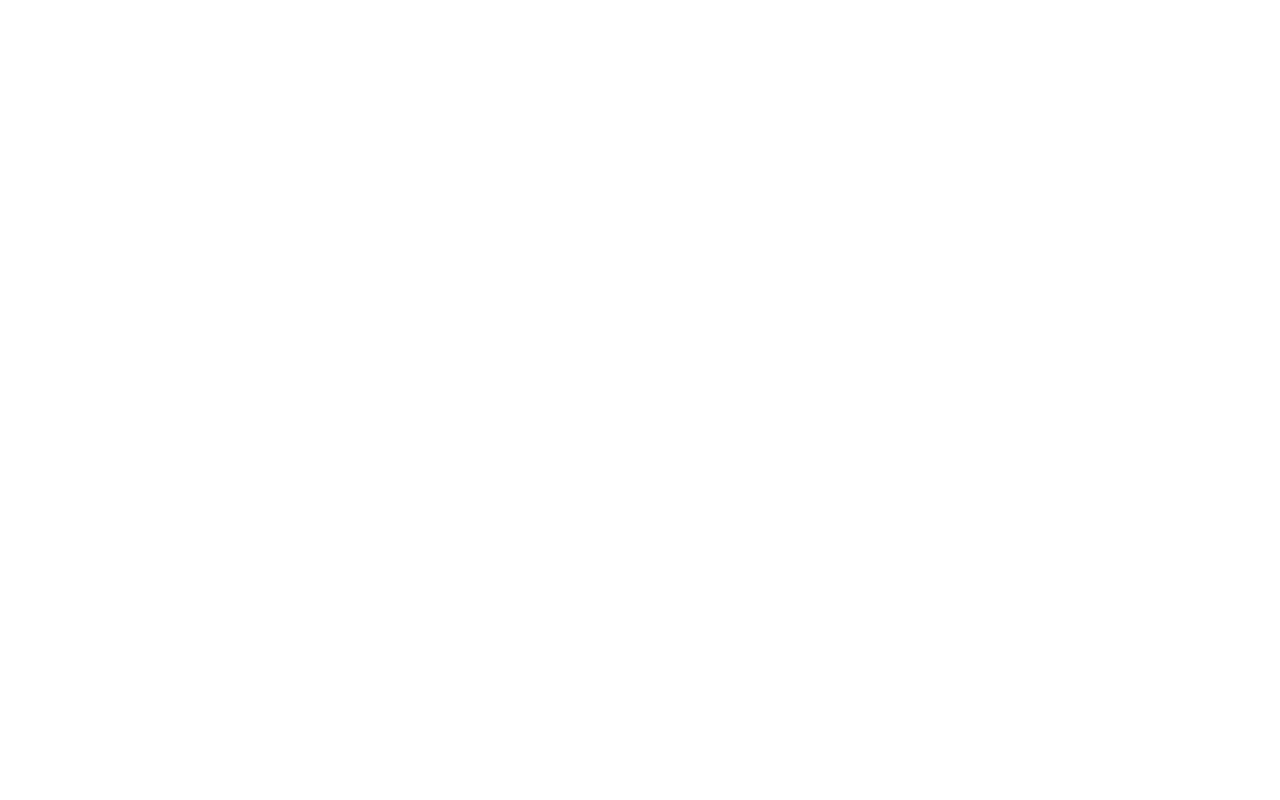
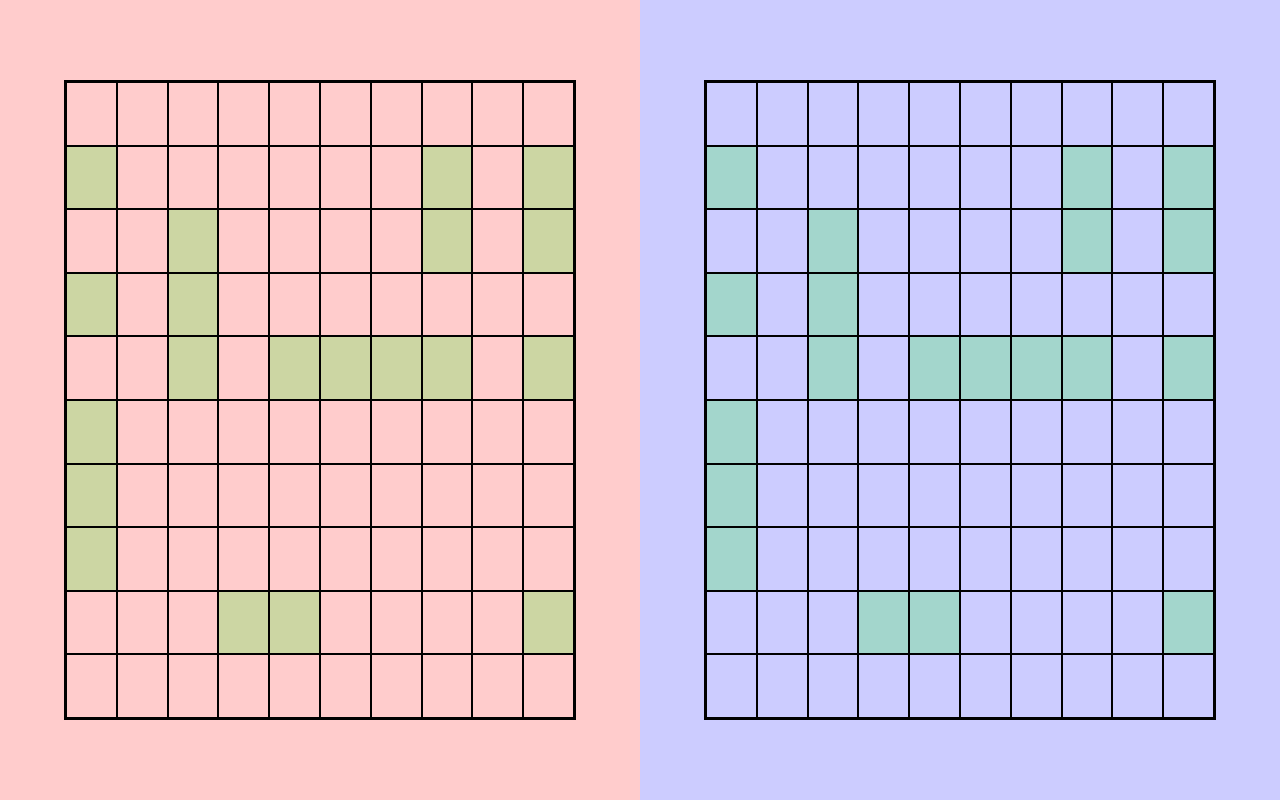
Before and after one commit to wiriim/battleship, a website built with webpack: page src/index.html in a window 1280 px wide. Built offline with nearby package versions, Linux system fonts and the light colour scheme.

Commit message:
Add UI & edit board & ship class

```diff
--- /dev/null
+++ b/src/domController.js
@@ -0,0 +1,25 @@
+import { Ship } from "./ship";
+
+function initPlayerGameboard(player1, player2){
+    const p1Board = document.querySelector('.player1-gameboard');
+    const p2Board = document.querySelector('.player2-gameboard');
+    console.log(p1Board.clientWidth);
+
+    for (let i = 0; i < 10; i++){
+        for (let j = 0; j < 10; j++){
+            const tile = document.createElement('div');
+            tile.style.width = `${p1Board.clientWidth / 10}px`;
+            tile.style.height = `${p1Board.clientHeight / 10}px`;
+            tile.style.border = "1px solid black";
+            const tile2 = tile.cloneNode(true);
+
+            player1.gameboard.board[i][j] instanceof Ship ? tile.style.background = "rgba(0, 255, 0, .2)" : "none";
+            p1Board.appendChild(tile);
+
+            player2.gameboard.board[i][j] instanceof Ship ? tile2.style.background = "rgba(0, 255, 0, .2)" : "none";
+            p2Board.appendChild(tile2);
+        }
+    }
+}
+
+export { initPlayerGameboard }
--- a/src/gameboard.js
+++ b/src/gameboard.js
@@ -3,15 +3,15 @@
 export class Gameboard{
     attacked = [];
     gameOver = false;
-    constructor(length, height){
+    length = 10;
+    height = 10;
+    constructor(){
         this.board = [];
-        this.length = length;
-        this.height = height;
         this.initBoard();
     }
 
-    placeShip(arr, ship){
-        for (let coor of arr){
+    placeShip(ship){
+        for (let coor of ship.coor){
             this.board[coor[0]][coor[1]] = ship;
         }
     }
--- a/src/index.html
+++ b/src/index.html
@@ -3,9 +3,20 @@
 <head>
     <meta charset="UTF-8">
     <meta name="viewport" content="width=device-width, initial-scale=1.0">
-    <title>Document</title>
+    <title>Battleship</title>
 </head>
 <body>
+    <div class="page-container">
+        <div class="player1-container">
+            <div class="player1-gameboard">
 
+            </div>
+        </div>
+        <div class="player2-container">
+            <div class="player2-gameboard">
+
+            </div>
+        </div>
+    </div>
 </body>
 </html>
--- /dev/null
+++ b/src/main.js
@@ -0,0 +1,37 @@
+import "./style.css";
+import { Gameboard } from "./gameboard";
+import { Ship } from "./ship";
+import { Player } from "./player";
+import { initPlayerGameboard } from "./domController";
+
+document.addEventListener('DOMContentLoaded', () => {
+    const player1 = new Player(new Gameboard());
+    const player2 = new Player(new Gameboard());
+    initPlayerShip(player1, player2);
+    initPlayerGameboard(player1, player2);
+});
+
+function initPlayerShip(player1, player2){
+    // ships: 4 1tile, 3 2tile, 2 3tile, 1 4tile
+    player1.gameboard.placeShip(new Ship([[1,0]]));
+    player1.gameboard.placeShip(new Ship([[3,0]]));
+    player1.gameboard.placeShip(new Ship([[4,9]]));
+    player1.gameboard.placeShip(new Ship([[8,9]]));
+    player1.gameboard.placeShip(new Ship([[1,7], [2,7]]));
+    player1.gameboard.placeShip(new Ship([[1,9], [2,9]]));
+    player1.gameboard.placeShip(new Ship([[8,3], [8,4]]));
+    player1.gameboard.placeShip(new Ship([[2,2], [3,2], [4,2]]));
+    player1.gameboard.placeShip(new Ship([[5,0], [6,0], [7,0]]));
+    player1.gameboard.placeShip(new Ship([[4,4], [4,5], [4,6], [4,7]]));
+
+    player2.gameboard.placeShip(new Ship([[1,0]]));
+    player2.gameboard.placeShip(new Ship([[3,0]]));
+    player2.gameboard.placeShip(new Ship([[4,9]]));
+    player2.gameboard.placeShip(new Ship([[8,9]]));
+    player2.gameboard.placeShip(new Ship([[1,7], [2,7]]));
+    player2.gameboard.placeShip(new Ship([[1,9], [2,9]]));
+    player2.gameboard.placeShip(new Ship([[8,3], [8,4]]));
+    player2.gameboard.placeShip(new Ship([[2,2], [3,2], [4,2]]));
+    player2.gameboard.placeShip(new Ship([[5,0], [6,0], [7,0]]));
+    player2.gameboard.placeShip(new Ship([[4,4], [4,5], [4,6], [4,7]]));
+}
--- a/src/ship.js
+++ b/src/ship.js
@@ -1,8 +1,9 @@
 export class Ship{
-    constructor(length, timesHit = 0, isSunk = false){
-        this.length = length;
-        this.timesHit = timesHit;
-        this.isSunk = isSunk;
+    timesHit = 0;
+    isSunk = false;
+    constructor(coor){
+        this.length = coor.length;
+        this.coor = coor;
     }
 
     hit(){
--- /dev/null
+++ b/src/style.css
@@ -0,0 +1,44 @@
+*{
+    box-sizing: border-box;
+    margin: 0;
+    padding: 0;
+}
+
+.page-container{
+    width: 100vw;
+    height: 100vh;
+    display: grid;
+    grid-template-columns: 1fr 1fr;
+}
+
+.player1-container{
+    background-color: rgba(255, 0, 0, .2);
+    display: flex;
+    justify-content: center;
+    align-items: center;
+}
+
+.player2-container{
+    background-color: rgba(0, 0, 255, .2);
+    display: flex;
+    justify-content: center;
+    align-items: center;
+}
+
+.player1-gameboard{
+    width: 80%;
+    height: 80%;
+    border: 2px solid black;
+    display: flex;
+    flex-wrap: wrap;
+    align-items: start;
+}
+
+.player2-gameboard{
+    width: 80%;
+    height: 80%;
+    border: 2px solid black;
+    display: flex;
+    flex-wrap: wrap;
+    align-items: start;
+}
--- a/webpack.common.js
+++ b/webpack.common.js
@@ -2,7 +2,7 @@
 const HtmlWebpackPlugin = require("html-webpack-plugin");
 
 module.exports = {
-  entry: "./src/index.js",
+  entry: "./src/main.js",
   output: {
     filename: "main.js",
     path: path.resolve(__dirname, "dist"),
```
Also changed, not shown: src/gameboard.test.js (+3 -3 lines), src/player.test.js (+1 -1 lines), src/ship.test.js (+1 -1 lines), src/index.js (deleted).
